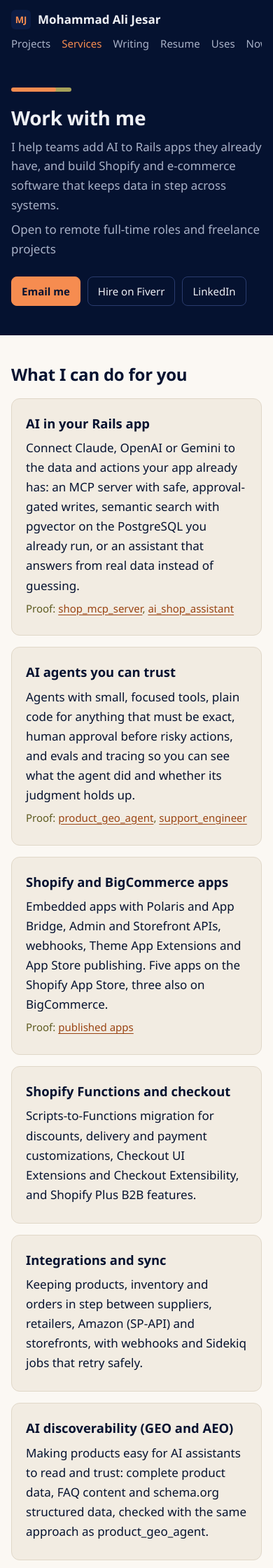
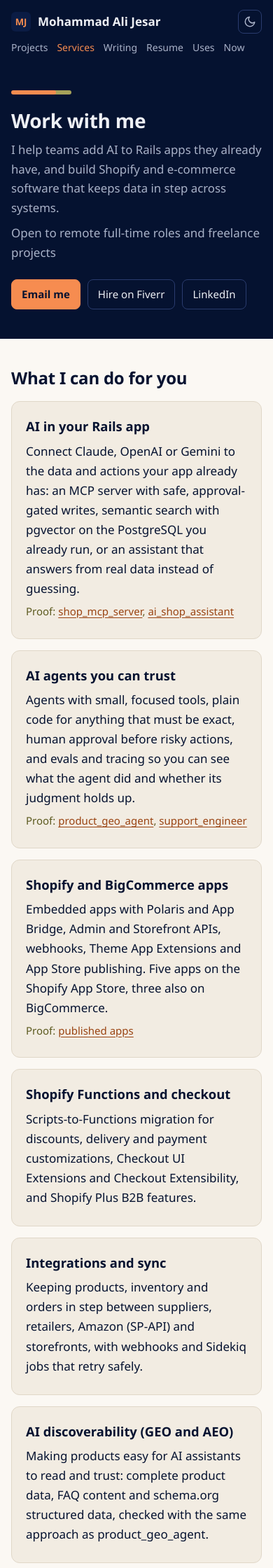
Before and after one commit to mjesar/mjesar.github.io, a Jekyll site: the page built from services/index.md, in a window 390 px wide. Shown: the top 2240 px of the page at 70% size. Built offline with Jekyll 4.4.1, drawn with Linux system fonts in a browser that asks for light colours.

Commit message:
add light and dark theme toggle and fix services structured data

```diff
--- a/_includes/head.html
+++ b/_includes/head.html
@@ -21,6 +21,13 @@
 <meta name="twitter:card" content="summary_large_image">
 <meta name="color-scheme" content="light dark">
 <meta name="theme-color" content="#051230">
+<script>
+  (function () {
+    var saved = null;
+    try { saved = localStorage.getItem("theme"); } catch (e) {}
+    if (saved === "light" || saved === "dark") document.documentElement.setAttribute("data-theme", saved);
+  })();
+</script>
 <link rel="icon" href="/favicon.svg" type="image/svg+xml">
 <link rel="stylesheet" href="/assets/css/style.css">
 {%- if page.jsonld %}
--- a/_includes/header.html
+++ b/_includes/header.html
@@ -13,5 +13,37 @@
         {%- endfor %}
       </ul>
     </nav>
+    <button class="theme-toggle" type="button" aria-label="Switch to dark theme" hidden>
+      <svg class="icon-moon" viewBox="0 0 24 24" fill="none" stroke="currentColor" stroke-width="2" stroke-linecap="round" stroke-linejoin="round" aria-hidden="true"><path d="M21 12.8A9 9 0 1 1 11.2 3a7 7 0 0 0 9.8 9.8z"/></svg>
+      <svg class="icon-sun" viewBox="0 0 24 24" fill="none" stroke="currentColor" stroke-width="2" stroke-linecap="round" aria-hidden="true"><circle cx="12" cy="12" r="4"/><path d="M12 2v2M12 20v2M4.9 4.9l1.4 1.4M17.7 17.7l1.4 1.4M2 12h2M20 12h2M4.9 19.1l1.4-1.4M17.7 6.3l1.4-1.4"/></svg>
+    </button>
   </div>
 </header>
+<script>
+  (function () {
+    var root = document.documentElement;
+    var button = document.querySelector(".theme-toggle");
+    var system = window.matchMedia("(prefers-color-scheme: dark)");
+
+    function isDark() {
+      var picked = root.getAttribute("data-theme");
+      return picked ? picked === "dark" : system.matches;
+    }
+
+    function sync() {
+      var dark = isDark();
+      root.classList.toggle("is-dark", dark);
+      button.setAttribute("aria-label", dark ? "Switch to light theme" : "Switch to dark theme");
+    }
+
+    button.hidden = false;
+    button.addEventListener("click", function () {
+      var next = isDark() ? "light" : "dark";
+      root.setAttribute("data-theme", next);
+      try { localStorage.setItem("theme", next); } catch (e) {}
+      sync();
+    });
+    if (system.addEventListener) system.addEventListener("change", sync);
+    sync();
+  })();
+</script>
--- a/assets/css/style.css
+++ b/assets/css/style.css
@@ -14,10 +14,12 @@
   --accent: #9a4413;
   --accent-2: #5c5a1f;
   --link: #9a4413;
+  color-scheme: light;
 }
 
+/* Dark: follows the system setting unless the visitor picked light with the toggle */
 @media (prefers-color-scheme: dark) {
-  :root {
+  :root:not([data-theme="light"]) {
     --bg: #051230;
     --surface: #0b1c44;
     --border: #1d3061;
@@ -26,7 +28,21 @@
     --accent: #f68c50;
     --accent-2: #c9c47a;
     --link: #f68c50;
+    color-scheme: dark;
   }
+}
+
+/* Dark: picked with the toggle */
+:root[data-theme="dark"] {
+  --bg: #051230;
+  --surface: #0b1c44;
+  --border: #1d3061;
+  --text: #eef0f5;
+  --muted: #a9b2c8;
+  --accent: #f68c50;
+  --accent-2: #c9c47a;
+  --link: #f68c50;
+  color-scheme: dark;
 }
 
 * { box-sizing: border-box; }
@@ -54,10 +70,17 @@
 .nav { display: flex; flex-wrap: wrap; gap: 4px 16px; list-style: none; margin: 0; padding: 0; font-size: 15px; }
 .nav a { color: #a9b2c8; text-decoration: none; white-space: nowrap; }
 @media (max-width: 600px) {
-  .site-header nav { width: 100%; overflow-x: auto; }
-  .nav { flex-wrap: nowrap; gap: 16px; padding-bottom: 2px; }
+  .site-header nav { width: 100%; overflow-x: auto; order: 2; }
+  .theme-toggle { order: 1; }
+  .nav { flex-wrap: nowrap; gap: 13px; padding-bottom: 2px; font-size: 14px; }
 }
 .nav a:hover, .nav a[aria-current="page"] { color: var(--apricot); }
+.theme-toggle { flex: none; display: inline-flex; align-items: center; justify-content: center; width: 34px; height: 34px; padding: 0; border-radius: 8px; border: 1px solid #2a3c6e; background: transparent; color: #a9b2c8; cursor: pointer; }
+.theme-toggle:hover { color: var(--apricot); border-color: var(--apricot); }
+.theme-toggle svg { width: 18px; height: 18px; }
+.theme-toggle .icon-sun { display: none; }
+.is-dark .theme-toggle .icon-sun { display: block; }
+.is-dark .theme-toggle .icon-moon { display: none; }
 
 /* Hero (home and page headers share the indigo band) */
 .hero { background: var(--indigo); color: #eef0f5; padding: 48px 0 52px; }
```
Also changed, not shown: services/index.md (+20 -8 lines).
